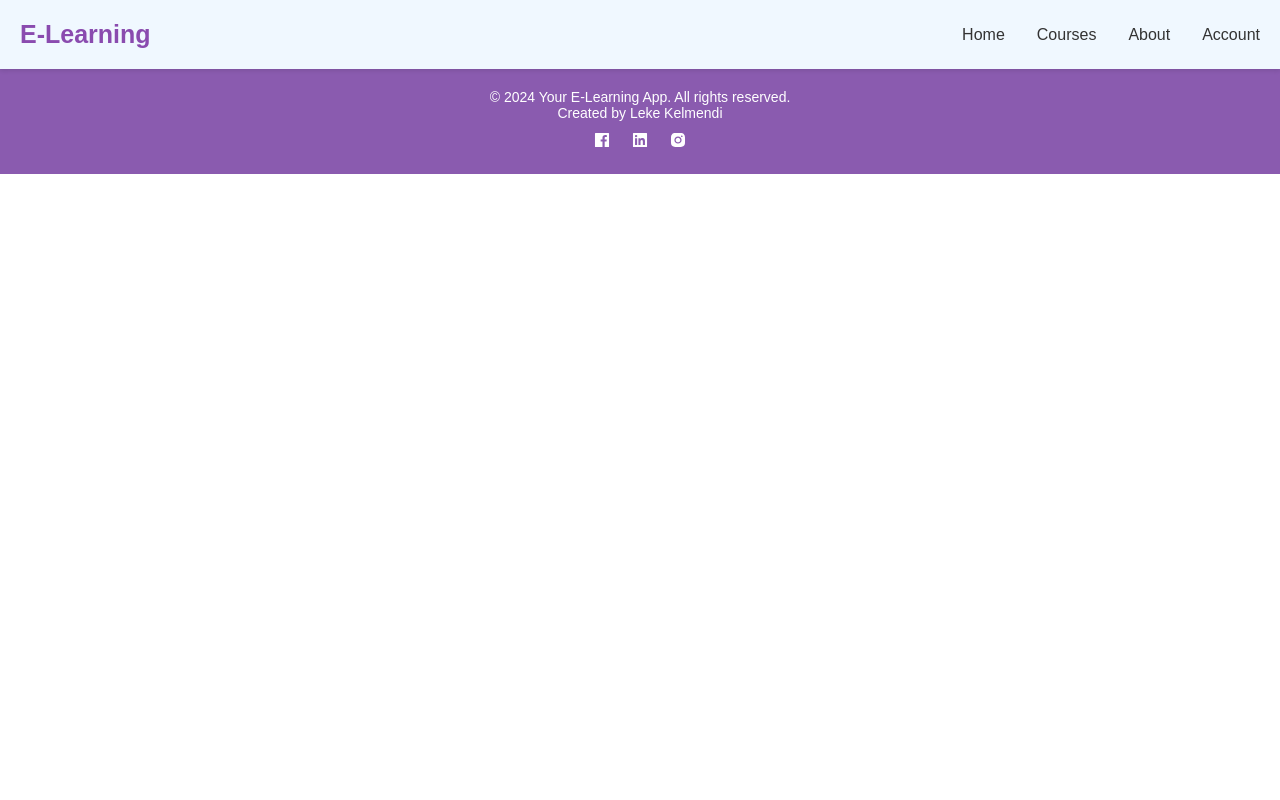
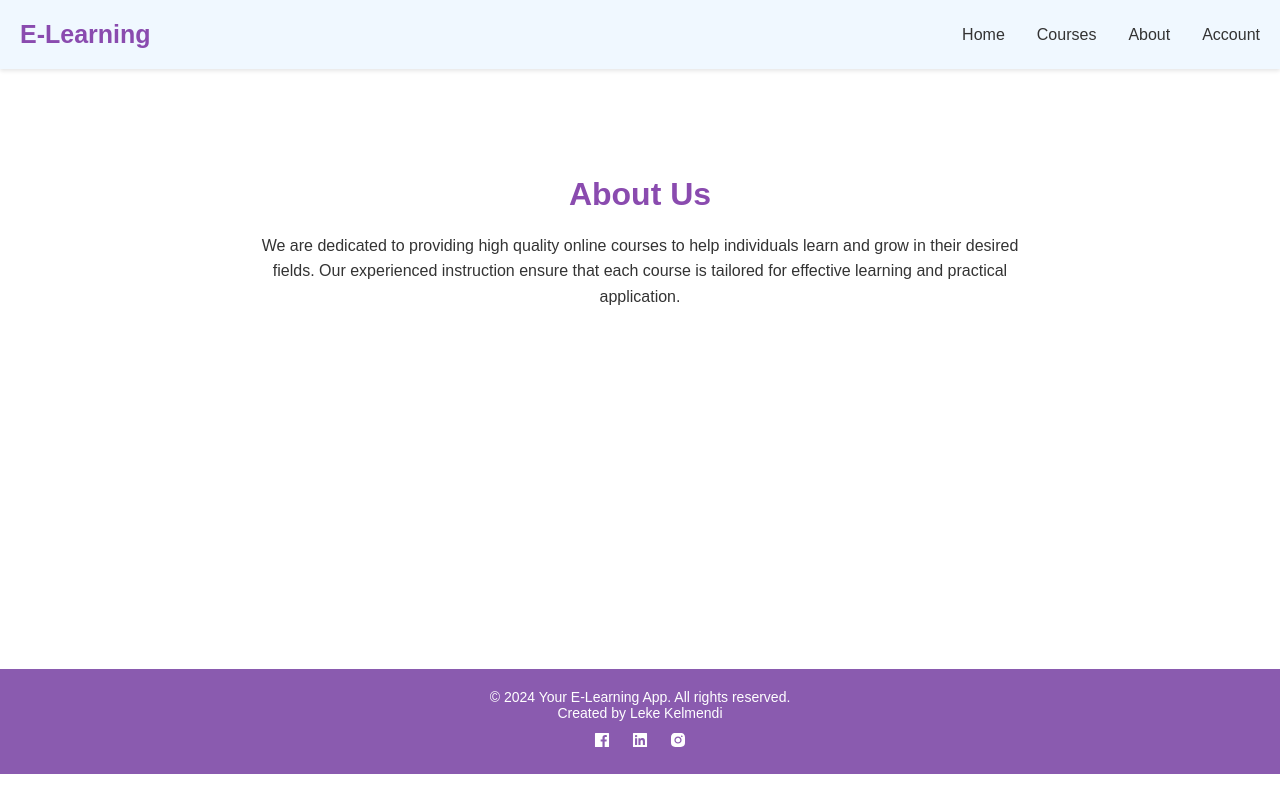
Before and after one commit to Lekkelmendi7/LearningManagementSystem, a React (Vite) app in the folder frontend/vite-project/: page /about in a window 1280 px wide. Built offline with nearby package versions, Linux system fonts and the light colour scheme.

Commit message:
Creating an About Us

```diff
--- a/frontend/vite-project/src/App.jsx
+++ b/frontend/vite-project/src/App.jsx
@@ -7,6 +7,7 @@ import Login from './pages/auth/Login';
 import Register from './pages/auth/Register';
 import Verify from './pages/auth/Verify';
 import Footer from './components/footer/Footer';
+import About from './pages/about/About';
 
 const App = () => {
   return <>
@@ -14,6 +15,7 @@ const App = () => {
   <Header />
   <Routes>
     <Route path="/" element={<Home />} />
+    <Route path='/about' element={<About />} />
     <Route path='/login' element={<Login/>} />
     <Route path='/register' element={<Register />} />
     <Route path='/verify' element={<Verify />} />
--- /dev/null
+++ b/frontend/vite-project/src/pages/about/About.jsx
@@ -0,0 +1,20 @@
+import React from "react";
+import "./about.css";
+
+const About = () => {
+  return (
+    <div className="about">
+      <div className="about-content">
+        <h2>About Us</h2>
+        <p>
+          We are dedicated to providing high quality online courses to help
+          individuals learn and grow in their desired fields. Our experienced
+          instruction ensure that each course is tailored for effective learning
+          and practical application.
+        </p>
+      </div>
+    </div>
+  );
+};
+
+export default About;
--- /dev/null
+++ b/frontend/vite-project/src/pages/about/about.css
@@ -0,0 +1,22 @@
+.about {
+    padding: 80px 0;
+    text-align: center;
+    min-height: 55vh;
+
+    .about-content {
+      max-width: 800px;
+      margin: 0 auto;
+
+      h2 {
+        font-size: 32px;
+        color: #8a4baf;
+        margin-bottom: 20px;
+      }
+
+      p {
+        font-size: 16px;
+        color: #333;
+        line-height: 1.6;
+      }
+    }
+  }
```
